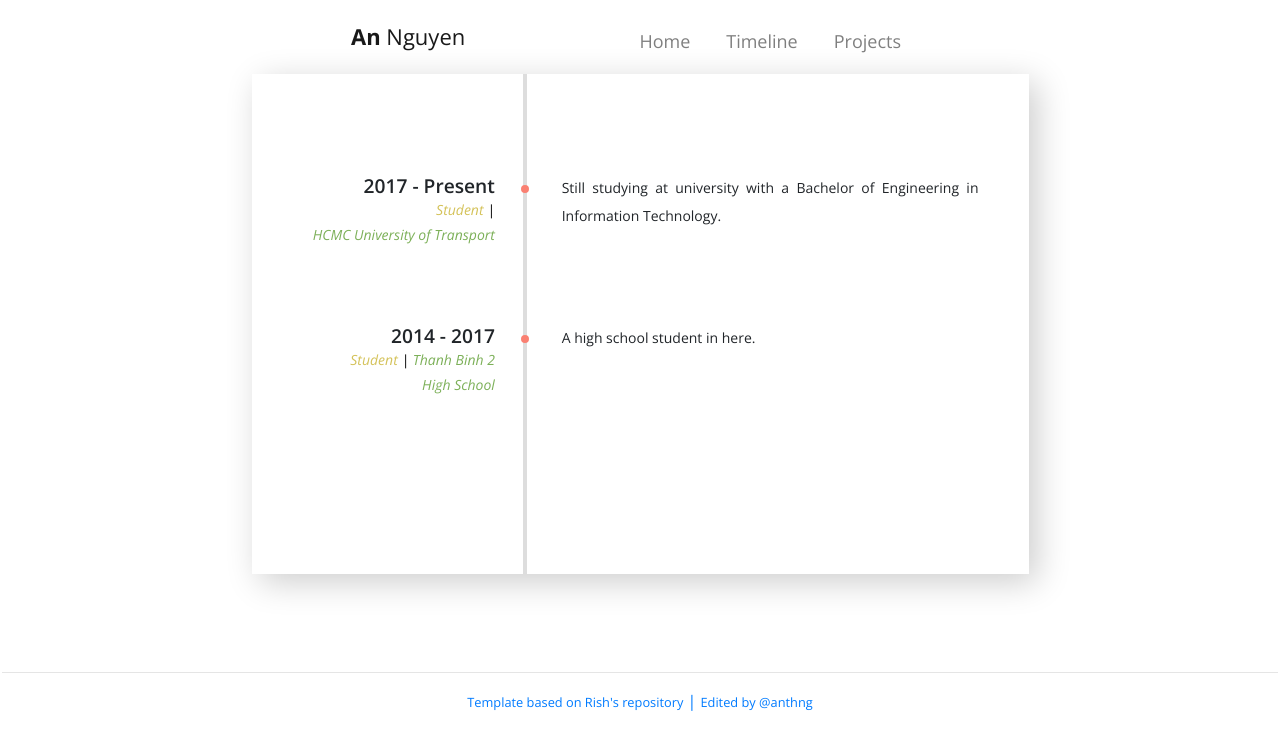
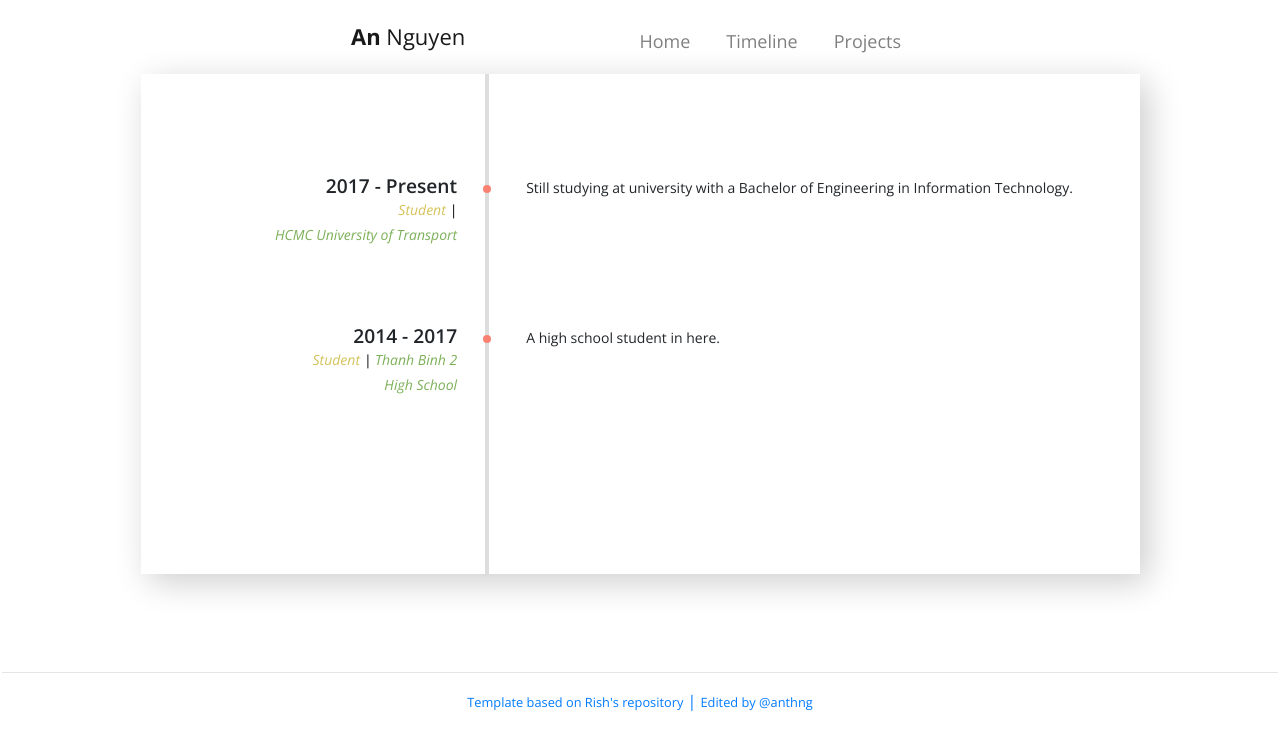
Before and after one commit to anthng/anthng.github.io, a Jekyll site: the page built from timeline.html, in a window 1280 px wide. Shown: the top 750 px of the page. Built offline with Jekyll 4.4.1, drawn with Linux system fonts in a browser that asks for light colours.

Commit message:
update reponsive for timeline

```diff
--- a/assets/css/timeline.css
+++ b/assets/css/timeline.css
@@ -1,6 +1,6 @@
 .timeline {
   width: 100%;
-  max-width: 70%;
+  max-width: 90%;
   background: #fff;
   padding: 100px 50px;
   margin:0 auto;
@@ -120,7 +120,7 @@
 
 @media only screen and (max-width: 600px) {
   .timeline {
-    width: 60%;
+    width: 75%;
   }
   .entry {
     padding-bottom: 100px;
```
